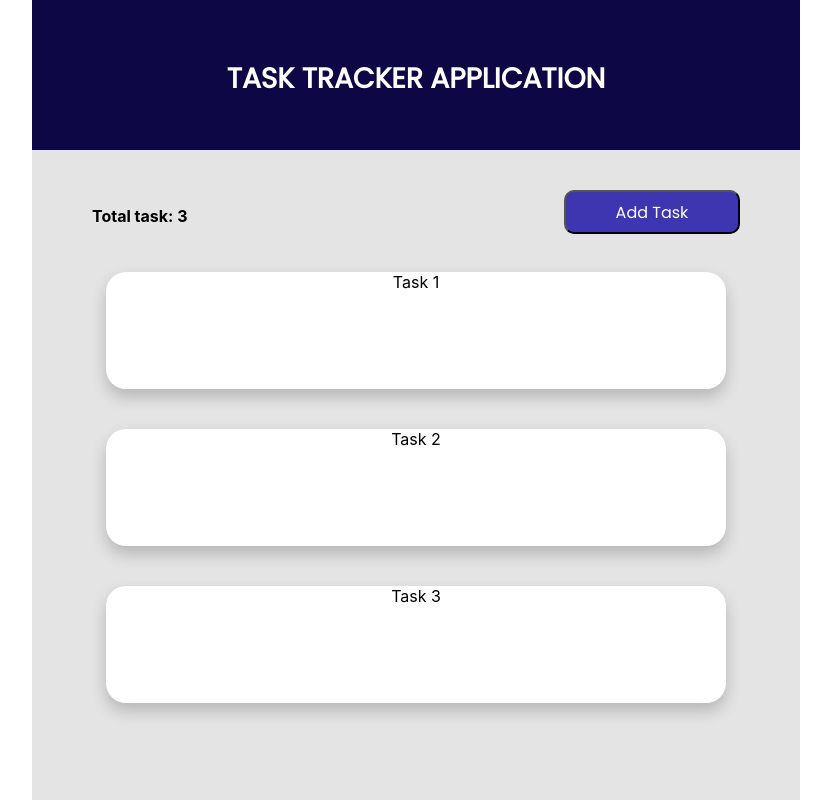
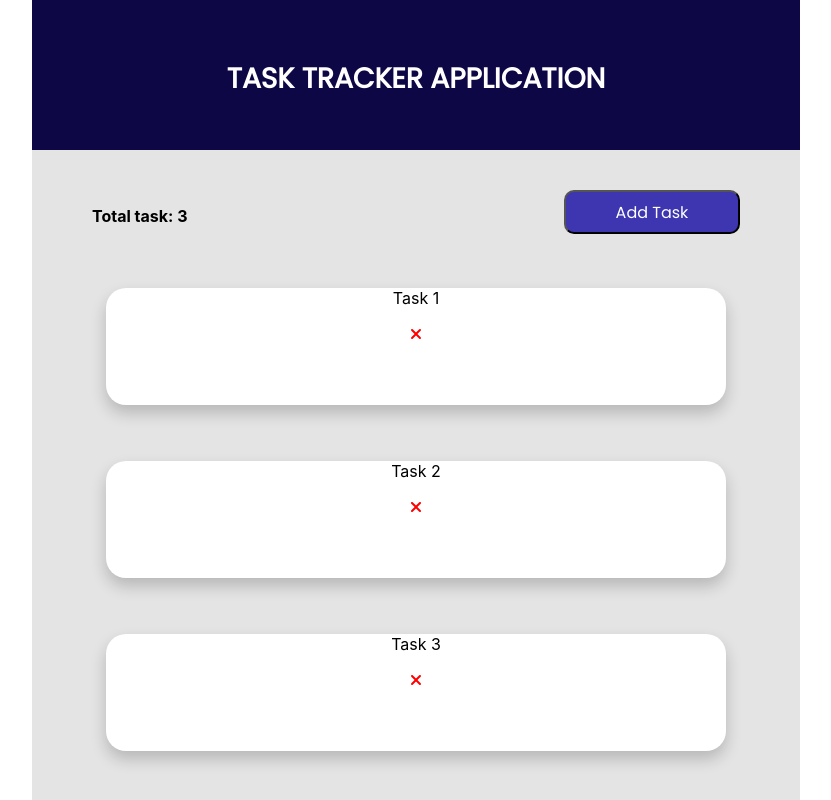
Before and after one commit to Azubi-Tango-Team/task-tracker, a React (Create React App) app: page / in a window 1280 px wide. Shown: the top 800 px of the page, without its empty margins (224-1055 px from the left). Built offline with nearby package versions, Linux system fonts and the light colour scheme.

Commit message:
added some css changes on card

```diff
--- a/src/Components/Cardtask.js
+++ b/src/Components/Cardtask.js
@@ -1,9 +1,15 @@
-import React from 'react'
+import React from "react";
+import { FontAwesomeIcon } from "@fortawesome/react-fontawesome";
+import { faTimes } from "@fortawesome/free-solid-svg-icons";
 
-function Cardtask({name}) {
+function Cardtask({ name, date }) {
   return (
-    <div className='card-task'>{name}</div>
-  )
+    <div className="card-task">
+      <p>{name}</p>
+      <p>{date}</p>
+      <div><FontAwesomeIcon icon={faTimes} style={{color: 'red', cursor: 'pointer'}} /></div>
+    </div>
+  );
 }
 
-export default Cardtask
+export default Cardtask;
```
